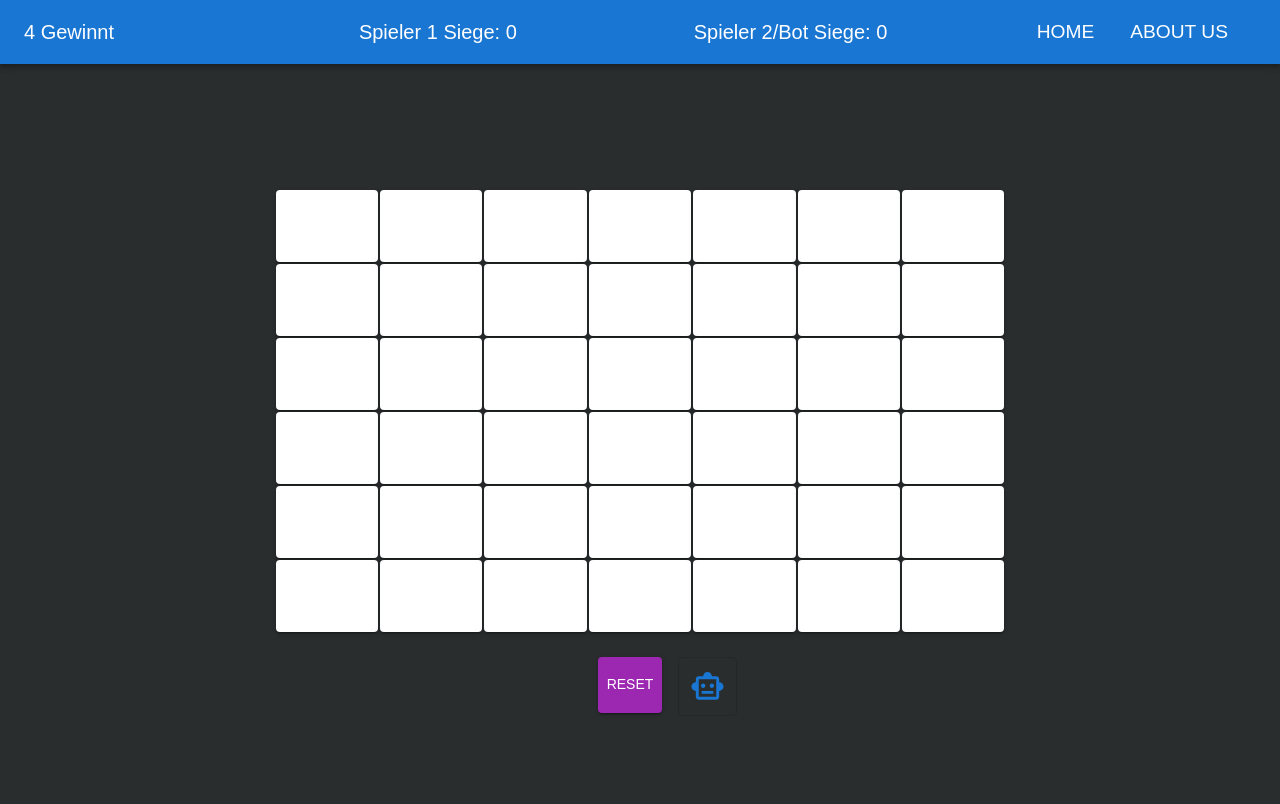
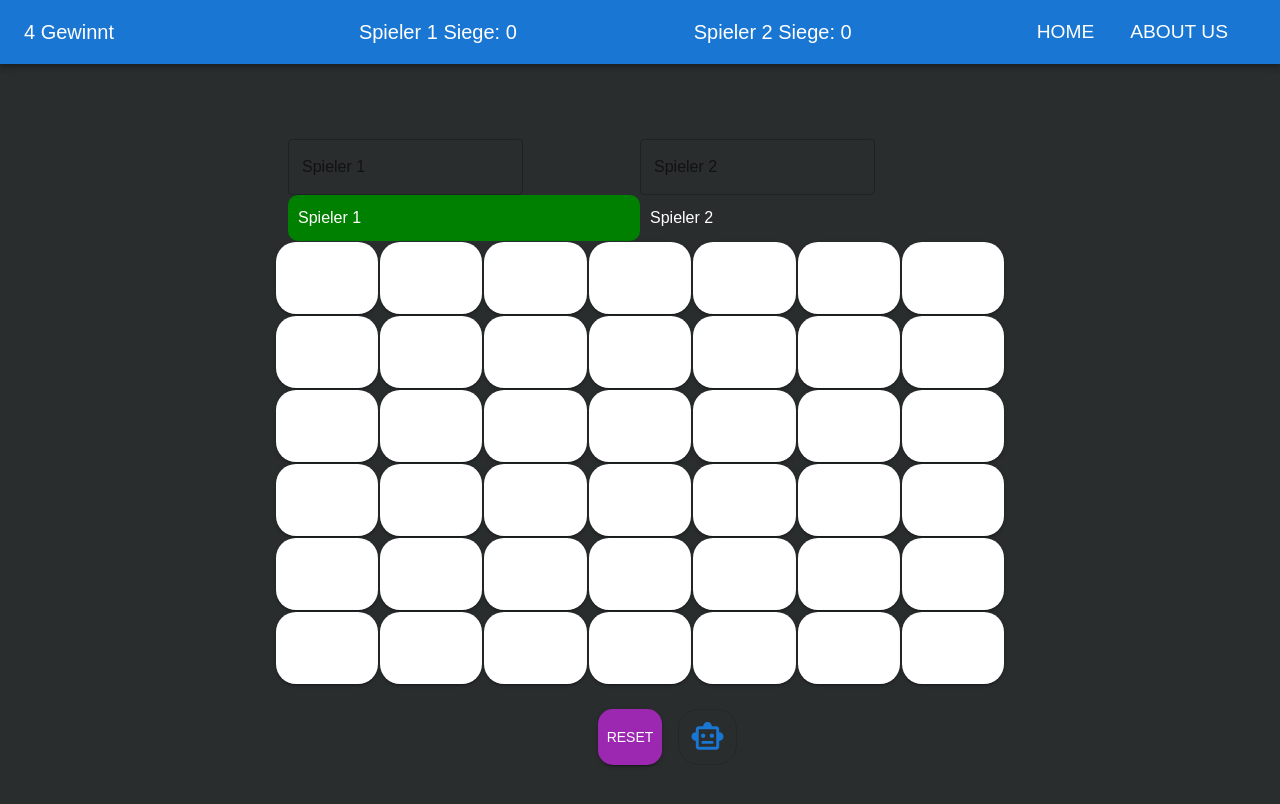
Before and after one commit to Jochern/4-gewinnt-container, a React (Create React App) app: page / in a window 1280 px wide. Shown: the top 804 px of the page. Built offline with nearby package versions, Linux system fonts and the light colour scheme.

Commit message:
Flo Spieler Anzeige

```diff
--- a/src/App.tsx
+++ b/src/App.tsx
@@ -10,6 +10,7 @@ import AlertDialog from './AlertDialog';
 import CheckIcon from '@mui/icons-material/Check';
 import MuiToggleButton from '@mui/material/ToggleButton';
 import SmartToyOutlinedIcon from '@mui/icons-material/SmartToyOutlined';
+import TextField from '@mui/material/TextField';
 
 <link rel="stylesheet" href="https://fonts.googleapis.com/css2?family=Base:wght@700&display=swap"></link>
 
@@ -23,15 +24,6 @@ export let reset: boolean = false;
 
 let player1Wins: number = 0;
 let player2Wins: number = 0;
-
-function changeBotStatus(){
-  if(bot === true){
-    bot = false;
-  }
-  else{
-    bot = true;
-  }
-}
 
 const ToggleButton = styled(MuiToggleButton)(({ theme }) => ({
   "&.Mui-selected, &.Mui-selected:hover": {
@@ -90,6 +82,45 @@ function App() {
     width: window.innerWidth
   });
 
+  const [activePlayer, setActivePlayer] = useState(1);
+  const [playerOne, setPlayerOne] = useState('Spieler 1');
+  const [playerTwo, setPlayerTwo] = useState('Spieler 2');
+  const [isInputDone1, setInputDone1] = useState(false);
+  const [isInputDone2, setInputDone2] = useState(false);
+
+  const handlePlayerOneChange = (event: React.ChangeEvent<HTMLInputElement>) => {
+    setPlayerOne(event.target.value);
+    //setInputDone(true); // Eingabe ist abgeschlossen
+  };
+
+  const handlePlayerTwoChange = (event: React.ChangeEvent<HTMLInputElement>) => {
+    setPlayerTwo(event.target.value);
+    //setInputDone(true); // Eingabe ist abgeschlossen
+  };
+
+  const handleKeyPress1 = (event: React.KeyboardEvent) => {
+    if(event.key === 'Enter'){
+      setInputDone1(true); // Eingabe ist abgeschlossen
+    }
+  };
+  const handleKeyPress2 = (event: React.KeyboardEvent) => {
+    if(event.key === 'Enter'){
+      setInputDone2(true); // Eingabe ist abgeschlossen
+    }
+  };
+
+  function changeBotStatus(){
+    if(bot === true){
+      bot = false;
+      setPlayerTwo("Spieler 2"); // Setze den Namen von Spieler 2 auf "Spieler 2"
+    }
+    else{
+      bot = true;
+      setPlayerTwo("Bot"); // Setze den Namen von Spieler 2 auf "Bot"
+    }
+  }
+
+
   useEffect(() => {
     document.title = "4 Gewinnt"
 
@@ -121,11 +152,19 @@ function App() {
     width: windowDimensions.width > 480 ? '8vw' : '1vw', // if the screen width is greater than 480px, width is first, otherwise it's second
     height: windowDimensions.width > 480 ? '9vh' : '5vh', // same for the height
     backgroundColor: 'white',
+    borderRadius: '20px'
   };
 
   const buttonStyle1 = {
     width: windowDimensions.width > 480 ? '10vw' : '1vw', // if the screen width is greater than 480px, width is first, otherwise it's second
     height: windowDimensions.width > 480 ? '7vh' : '5vh', // same for the height
+    borderRadius: '15px', // Abrunden der Ecken
+  };
+
+  const buttonStyleBot = {
+    width: windowDimensions.width > 480 ? '10vw' : '9vw', // if the screen width is greater than 480px, width is first, otherwise it's second
+    height: windowDimensions.width > 480 ? '7vh' : '5vh', // same for the height
+    borderRadius: '20px',
   };
 
   const buttonStyleW = {
@@ -134,6 +173,7 @@ function App() {
     backgroundColor: 'Green',
     color: 'Black',
     fontWeight: 'bold',
+    borderRadius: '20px'
   };
 
   const buttonStyleR = {
@@ -142,6 +182,7 @@ function App() {
     backgroundColor: 'Red',
     color: 'Black',
     fontWeight: 'bold',
+    borderRadius: '20px'
   };
 
   const buttonStyleY = {
@@ -150,6 +191,7 @@ function App() {
     backgroundColor: 'Yellow',
     color: 'Black',
     fontWeight: 'bold',
+    borderRadius: '20px'
   };
 
   function setGamefieldAndWinnerStatus() {
@@ -549,6 +591,7 @@ function App() {
     if (allTrue() == true) {
       clearDraw();
     }
+    setActivePlayer(turn ? 1 : 2);
   }
 
   function renderButton(cell: string, colIndex: number, rowIndex: number) {
@@ -584,6 +627,12 @@ function App() {
     );
   }
   const [selected, setSelected] = React.useState(false);
+  // Breite eines Spielbrett-Buttons berechnen
+  const buttonWidth = windowDimensions.width > 480 ? '5vw' : '20vw';
+
+// Gesamtbreite des Spielbretts berechnen (7 Spalten im Spielbrett)
+  const gameBoardWidth = `calc(11 * ${buttonWidth})`;
+
   return (
 
     <ThemeProvider theme={defaultTheme}>
@@ -597,11 +646,11 @@ function App() {
           </Typography>
 
           <Typography variant="h6" color="inherit" noWrap flex={1} style={{ fontFamily: schriftArt }}>
-            Spieler 1 Siege: {player1Stats}
+            {playerOne} Siege: {player1Stats}
           </Typography>
 
           <Typography variant="h6" color="inherit" noWrap flex={1} style={{ fontFamily: schriftArt }}>
-            Spieler 2/Bot Siege: {player2Stats}
+            {playerTwo} Siege: {player2Stats}
           </Typography>
           <Button
             component="a"
@@ -638,6 +687,42 @@ function App() {
         minHeight="100vh"
         bgcolor="#292d2e"
       >
+
+        <Box display="flex" flexDirection="column" alignItems="center" width={gameBoardWidth}>
+          <Grid container justifyContent="space-between">
+            <Grid item xs={12} md={6}>
+              {!isInputDone1 && (
+                  <TextField
+                      onKeyPress={handleKeyPress1}
+                      id="outlined-basic"
+                      label="Spieler 1"
+                      variant="outlined"
+                      inputProps={{ style: { color: 'white' }}}
+                      onChange={handlePlayerOneChange}
+                  />
+              )}
+              <Typography variant="h6" style={{ background: activePlayer === 1 ? 'green' : 'transparent', padding: '10px', color: 'white', fontSize: windowDimensions.width > 480 ? '1rem' : '0.8rem', textAlign: windowDimensions.width > 480 ? 'left' : 'right', borderRadius: '10px',}}>
+                {playerOne}
+              </Typography>
+            </Grid>
+            <Grid item xs={12} md={6}>
+              {!isInputDone2 && !bot && ( // Überprüfen Sie hier, ob der Bot aktiviert ist
+                  <TextField
+                      onKeyPress={handleKeyPress2}
+                      id="outlined-basic"
+                      label="Spieler 2"
+                      variant="outlined"
+                      inputProps={{ style: { color: 'white' }}}
+                      onChange={handlePlayerTwoChange}
+                  />
+              )}
+
+              <Typography variant="h6" style={{ background: activePlayer === 2 ? 'green' : 'transparent', padding: '10px', color: 'white', fontSize: windowDimensions.width > 480 ? '1rem' : '0.8rem', textAlign: windowDimensions.width > 480 ? 'left' : 'right', borderRadius: '10px',}}>
+                {playerTwo}
+              </Typography>
+            </Grid>
+          </Grid>
+
           <Grid>
           {gamefield.map((row, rowIndex) => (
             <tr key={rowIndex}>
@@ -647,6 +732,8 @@ function App() {
             </tr>
           ))}
           </Grid>
+
+        </Box>
 
         <Box
           display="flex"
@@ -668,6 +755,7 @@ function App() {
           >
             Reset
           </Button>
+
           <ToggleButton
               value="check"
               selected={selected}
@@ -675,12 +763,14 @@ function App() {
                 changeBotStatus()
                 setSelected(!selected);
               }}
+              style={buttonStyleBot}
               sx={{
                 m: 1,
               }}
           >
             <SmartToyOutlinedIcon color="primary" fontSize="large" />
           </ToggleButton>
+
         </Box>
       </Box>
     </ThemeProvider>
```
Lines whose indentation alone changed are shown as unchanged.
